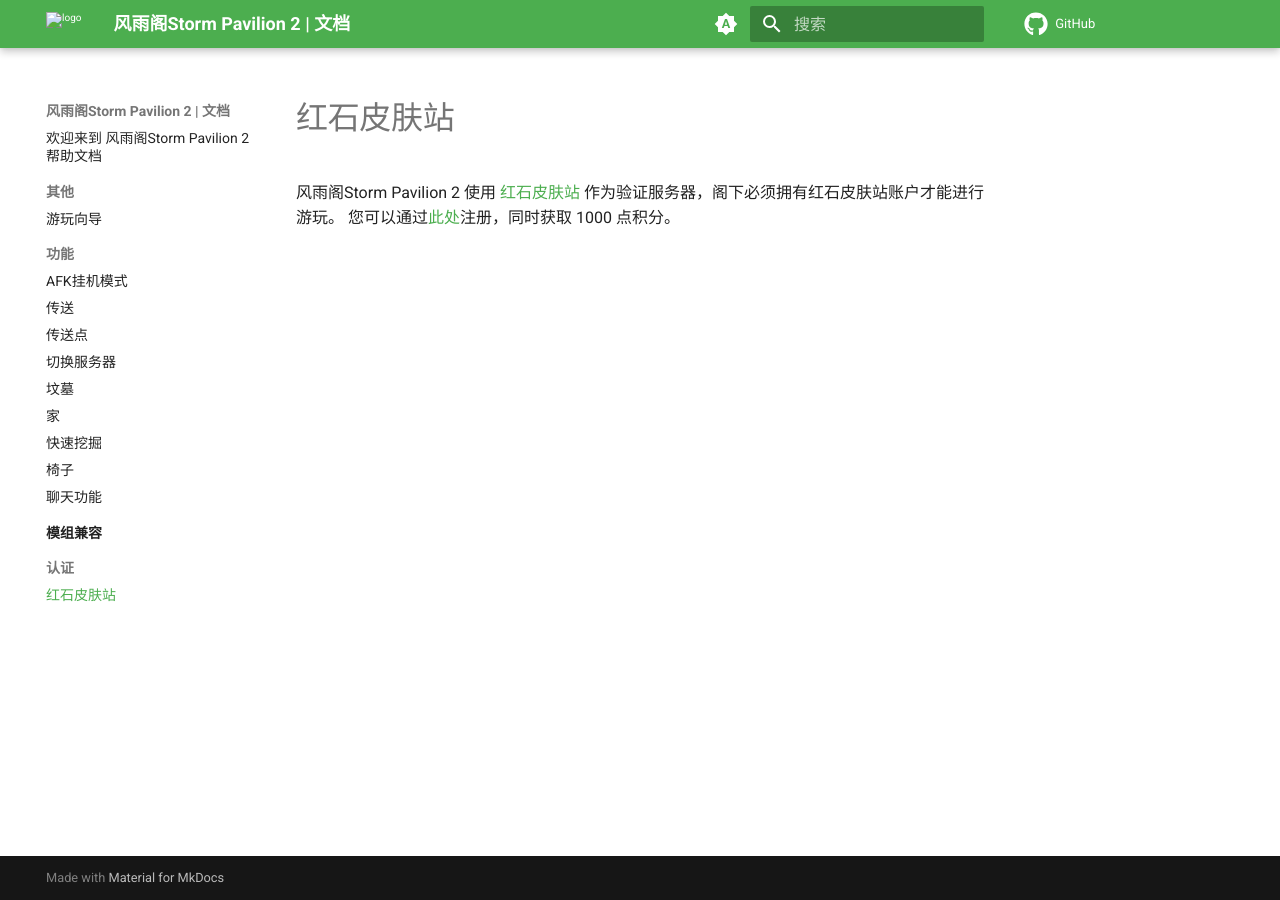
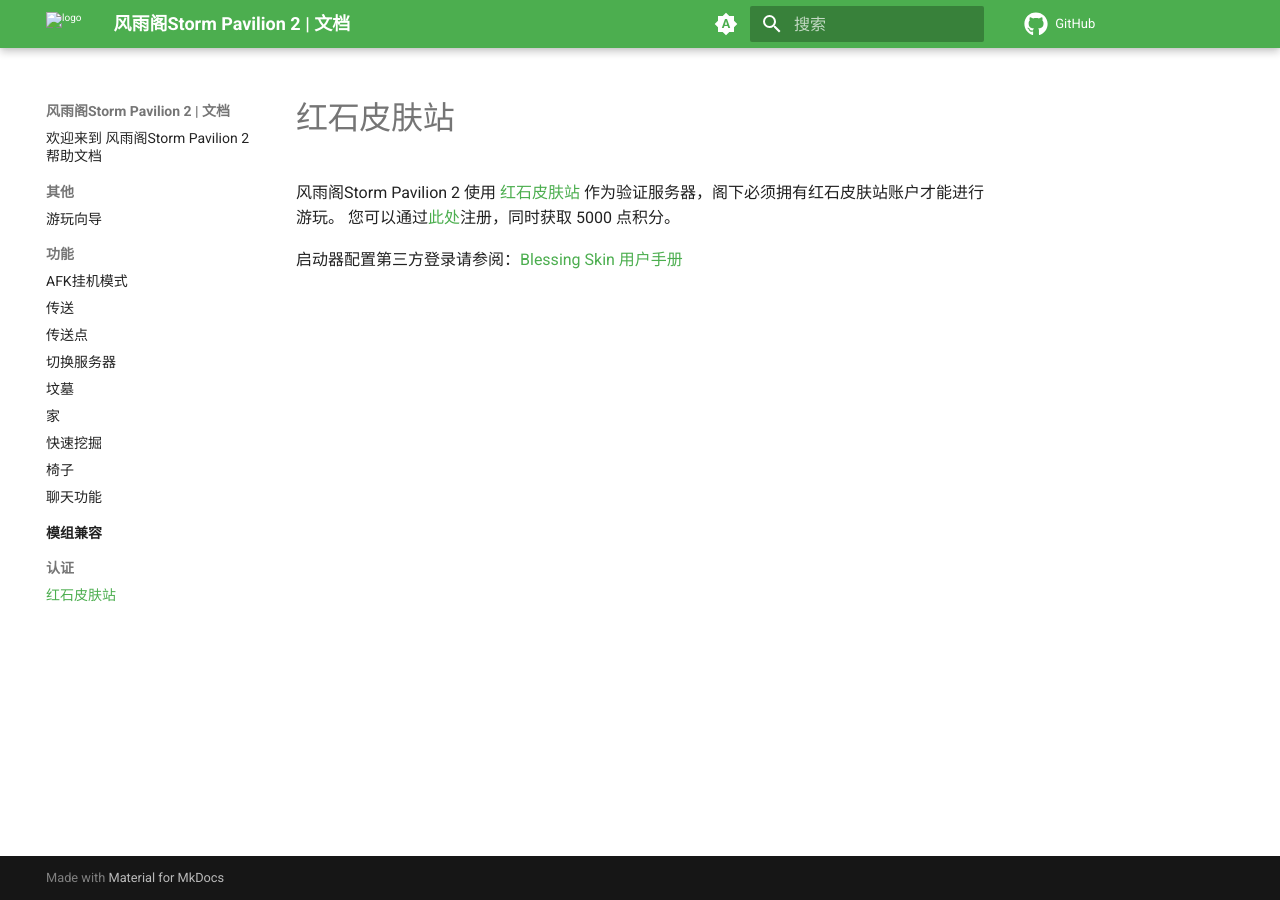
Before and after one commit to SPCraftMC/Docs, an MkDocs documentation site: the page built from docs/认证/红石皮肤站.md, in a window 1280 px wide. Built offline with MkDocs 1.6.1 and Material for MkDocs 9.7.7, drawn with Linux system fonts in a browser that asks for light colours; comment, search, counter and statistics services are not loaded.

Commit message:
更新信息

```diff
--- a/docs/认证/红石皮肤站.md
+++ b/docs/认证/红石皮肤站.md
@@ -1,4 +1,6 @@
 # 红石皮肤站
 
 风雨阁Storm Pavilion 2 使用 [红石皮肤站](https://mcskin.com.cn) 作为验证服务器，阁下必须拥有红石皮肤站账户才能进行游玩。
-您可以通过[此处](https://mcskin.com.cn/auth/register?share=sy1tJS5YcIhIYmd4LHhH)注册，同时获取 1000 点积分。
+您可以通过[此处](https://mcskin.com.cn/auth/register?share=sy1tJS5YcIhIYmd4LHhH)注册，同时获取 5000 点积分。
+
+启动器配置第三方登录请参阅：[Blessing Skin 用户手册](https://blessing.netlify.app/yggdrasil-api/authlib-injector.html)
```
